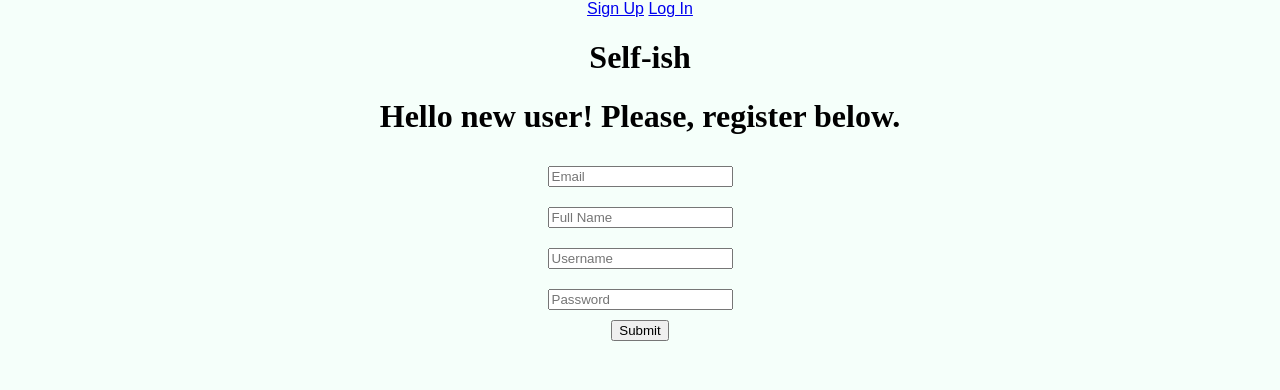
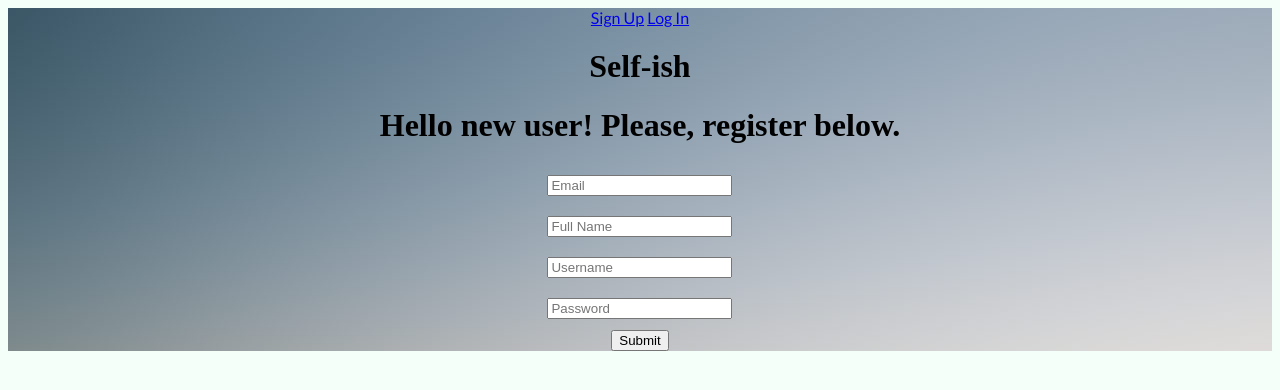
Before and after one commit to davidyshin/Self-ish, a React (Create React App) app in the folder front-end/: page /users/new in a window 1280 px wide. Shown: the top 390 px of the page. Built offline with nearby package versions, Linux system fonts and the light colour scheme; no server answers; a web font is replaced by a local one.

Commit message:
renamed index.css to register-page; added styling for css page

```diff
--- a/front-end/src/components/newUser.jsx
+++ b/front-end/src/components/newUser.jsx
@@ -1,5 +1,6 @@
 import React from 'react'
 import axios from 'axios'
+import "../../src/register-page.css"
 
 
 class NewUser extends React.Component {
--- a/front-end/src/index.css
+++ /dev/null
@@ -1,5 +0,0 @@
-body {
-  margin: 0;
-  padding: 0;
-  font-family: sans-serif;
-}
--- a/front-end/src/index.js
+++ b/front-end/src/index.js
@@ -1,6 +1,6 @@
 import React from 'react';
 import ReactDOM from 'react-dom';
-import './index.css';
+import './register-page.css';
 import App from './App';
 import registerServiceWorker from './registerServiceWorker';
 import { BrowserRouter } from 'react-router-dom'
--- /dev/null
+++ b/front-end/src/register-page.css
@@ -0,0 +1,50 @@
+@import url('https://fonts.googleapis.com/css?family=Cinzel+Decorative:400,700|Lato:400,400i,700,700i');
+
+/*
+font-family: 'Cinzel Decorative', cursive;
+font-family: 'Lato', sans-serif;
+*/
+
+body {
+    font-family: 'Lato', sans-serif;
+    background-image: url("./images/bg.jpg");
+    display: flex;
+    align-content: center;
+    justify-content: center;
+    height: 100%;
+}
+
+.container {
+    text-align: center;
+    width: 300px;
+    height: 100%;
+    margin-top: 50px;
+}
+
+.input-box {
+    margin-bottom: 10px;
+    width: 200px;
+    height: 25px;
+
+}
+
+#register-box,
+#login-box {
+    background-color: rgba(255, 255, 255, 0.52);
+    border: .5px solid lightgrey;
+    box-shadow: 0 4px 8px 0 rgba(0, 0, 0, 0.2), 0 6px 20px 0 rgba(0, 0, 0, 0.19);
+}
+
+#register-box {
+    margin-bottom: 10px;
+}
+
+h4,
+#signup-agreement {
+    color: gray;
+}
+
+#app-name {
+    font-family: 'Cinzel Decorative', cursive;
+    font-weight: bold;
+}
```
Also changed, not shown: front-end/src/images/bg.jpg (added).
